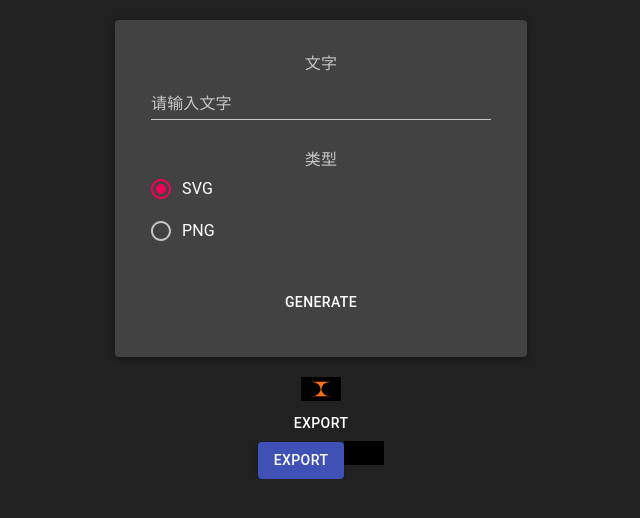
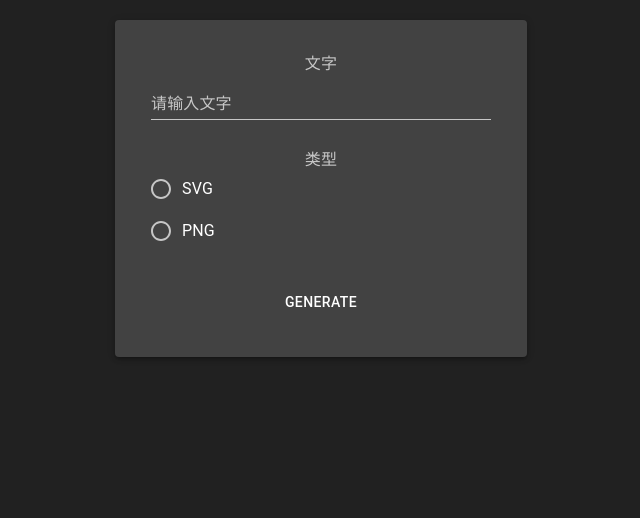
Before and after one commit to serializedowen/pornhub-styled-logo-generator, a React app: page / in a window 1280 px wide. Shown: the top 518 px of the page, without its empty margins (319-959 px from the left). Built offline with nearby package versions, Linux system fonts and the light colour scheme.

Commit message:
split renderer chunks

```diff
--- a/src/App.tsx
+++ b/src/App.tsx
@@ -1,10 +1,11 @@
-import React from "react";
+import React, { lazy, Suspense } from "react";
+import Form from "./Form";
+import { Box, Container, makeStyles } from "@material-ui/core";
+import { styled } from "@material-ui/styles";
+import RendererTypes from "./renderers/rendererTypes";
 
-import Form from "./Form";
-import SvgRenderer from "src/renderers/SvgRenderer";
-import CanvasRenderer from "src/renderers/CanvasRenderer";
-import { Box, Container, makeStyles, Paper, Card } from "@material-ui/core";
-import { styled } from "@material-ui/styles";
+const SvgRenderer = lazy(() => import("src/renderers/SvgRenderer"));
+const CanvasRenderer = lazy(() => import("src/renderers/CanvasRenderer"));
 
 const useStyles = makeStyles({
   container: {
@@ -24,7 +25,7 @@ const Centered = styled("div")({
 });
 
 function App() {
-  const [generateType, setGenerateType] = React.useState("svg");
+  const [generateType, setGenerateType] = React.useState("");
   const [content, setContent] = React.useState("");
   const [splitIndex, setsplitIndex] = React.useState(0);
 
@@ -41,15 +42,21 @@ function App() {
           setContent={setContent}
         ></Form>
       </Container>
-
       <Centered>
-        <CanvasRenderer
-          content={content}
-          splitIndex={splitIndex}
-        ></CanvasRenderer>
-      </Centered>
-      <Centered>
-        <SvgRenderer content={content} splitIndex={splitIndex}></SvgRenderer>
+        <Suspense fallback="loading">
+          {generateType === RendererTypes.TYPE_SVG && (
+            <SvgRenderer
+              content={content}
+              splitIndex={splitIndex}
+            ></SvgRenderer>
+          )}
+          {generateType === RendererTypes.TYPE_CANVAS && (
+            <CanvasRenderer
+              content={content}
+              splitIndex={splitIndex}
+            ></CanvasRenderer>
+          )}
+        </Suspense>
       </Centered>
     </Box>
   );
--- a/src/Form.tsx
+++ b/src/Form.tsx
@@ -6,6 +6,7 @@ import NativeFormControl from "@material-ui/core/FormControl";
 import FormLabel from "@material-ui/core/FormLabel";
 import { TextField, Button, Paper, makeStyles } from "@material-ui/core";
 import { styled } from "@material-ui/core/styles";
+import RendererTypes from "src/renderers/rendererTypes";
 
 type FormProps = {
   content: string;
@@ -70,8 +71,16 @@ export default function Form({
           value={generateType}
           onChange={handleChange}
         >
-          <FormControlLabel value="svg" control={<Radio />} label="SVG" />
-          <FormControlLabel value="png" control={<Radio />} label="PNG" />
+          <FormControlLabel
+            value={RendererTypes.TYPE_SVG}
+            control={<Radio />}
+            label="SVG"
+          />
+          <FormControlLabel
+            value={RendererTypes.TYPE_CANVAS}
+            control={<Radio />}
+            label="PNG"
+          />
         </RadioGroup>
       </FormControl>
       <FormControl>
--- /dev/null
+++ b/src/renderers/rendererTypes.ts
@@ -0,0 +1,6 @@
+enum RendererTypes {
+  TYPE_CANVAS = "TYPE_CANVAS",
+  TYPE_SVG = "TYPE_SVG",
+}
+
+export default RendererTypes;
```
